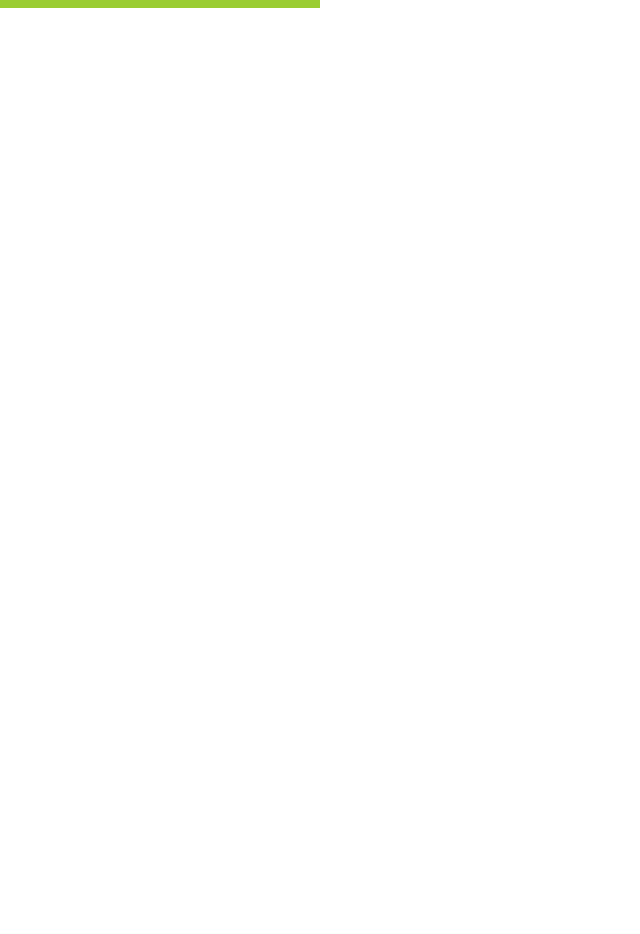
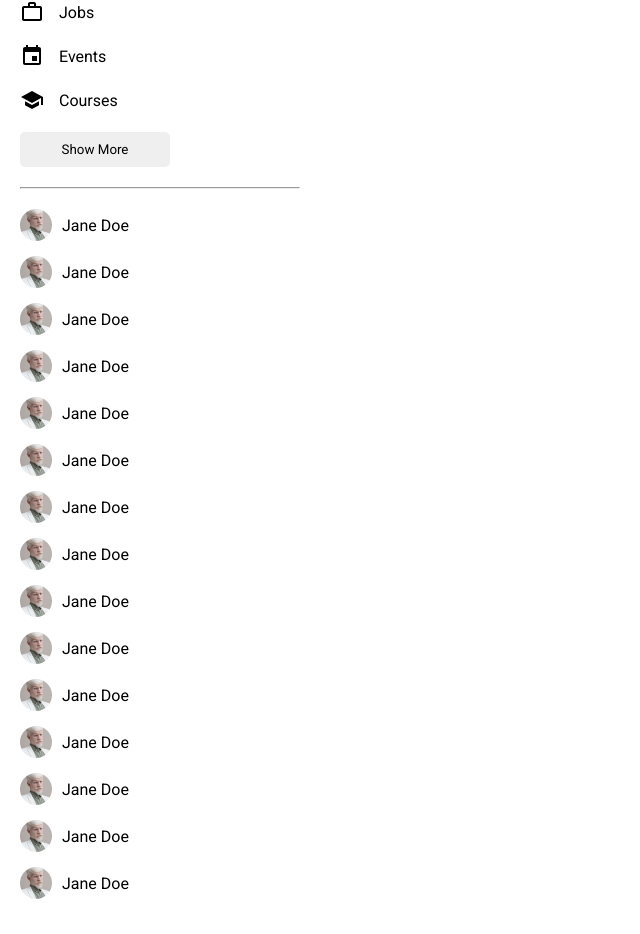
Before and after one commit to dzhaniivanov/social-media-app, a React (Create React App) app in the folder client/: page / in a window 1280 px wide. Shown: the part 334-1268 px from the top of the page, without its empty margins (0-640 px from the left). Before the commit the page ends 800 px from the top, so only its background shows below. Built offline with nearby package versions, Linux system fonts and the light colour scheme.

Commit message:
styling sidebar

```diff
--- a/client/src/components/Sidebar/Sidebar.js
+++ b/client/src/components/Sidebar/Sidebar.js
@@ -1,46 +1,111 @@
 import "./sidebar.css";
-import {RssFeed,Chat,PlayCircleFilledOutlined,Group,Bookmark,HelpOutline,WorkOutline,Event,School} from "@material-ui/icons";
+import { RssFeed, Chat, PlayCircleFilledOutlined, Group, Bookmark, HelpOutline, WorkOutline, Event, School } from "@material-ui/icons";
 const Sidebar = () => {
     return (
         <div className="sidebar">
             <div className="sidebarWrapper">
                 <ul className="sidebarList">
                     <li className="sidebarListItem">
-                        <RssFeed className="sidebarIcon"/>
+                        <RssFeed className="sidebarIcon" />
                         <span className="sidebarListItemText">Feed</span>
                     </li>
                     <li className="sidebarListItem">
-                        <Chat className="sidebarIcon"/>
+                        <Chat className="sidebarIcon" />
                         <span className="sidebarListItemText">Chat</span>
                     </li>
                     <li className="sidebarListItem">
-                        <PlayCircleFilledOutlined className="sidebarIcon"/>
+                        <PlayCircleFilledOutlined className="sidebarIcon" />
                         <span className="sidebarListItemText">Videos</span>
                     </li>
                     <li className="sidebarListItem">
-                        <Group className="sidebarIcon"/>
+                        <Group className="sidebarIcon" />
                         <span className="sidebarListItemText">Groups</span>
                     </li>
                     <li className="sidebarListItem">
-                        <Bookmark className="sidebarIcon"/>
+                        <Bookmark className="sidebarIcon" />
                         <span className="sidebarListItemText">Bookmarks</span>
                     </li>
                     <li className="sidebarListItem">
-                        <HelpOutline className="sidebarIcon"/>
+                        <HelpOutline className="sidebarIcon" />
                         <span className="sidebarListItemText">Questions</span>
                     </li>
                     <li className="sidebarListItem">
-                        <WorkOutline className="sidebarIcon"/>
+                        <WorkOutline className="sidebarIcon" />
                         <span className="sidebarListItemText">Jobs</span>
                     </li>
                     <li className="sidebarListItem">
-                        <Event className="sidebarIcon"/>
+                        <Event className="sidebarIcon" />
                         <span className="sidebarListItemText">Events</span>
                     </li>
                     <li className="sidebarListItem">
-                        <School className="sidebarIcon"/>
+                        <School className="sidebarIcon" />
                         <span className="sidebarListItemText">Courses</span>
                     </li>
+                </ul>
+                <button className="sidebarButton">Show More</button>
+                <hr className="sidebarHr" />
+                <ul className="sidebarFriendList">
+                    <li className="sidebarFriend">
+                        <img className="sidebarFriendImg" src="assets/person/2.jpeg" alt="" />
+                        <span className="sidebarFriendName">Jane Doe</span>
+                    </li>
+                    <li className="sidebarFriend">
+                        <img className="sidebarFriendImg" src="assets/person/2.jpeg" alt="" />
+                        <span className="sidebarFriendName">Jane Doe</span>
+                    </li>
+                    <li className="sidebarFriend">
+                        <img className="sidebarFriendImg" src="assets/person/2.jpeg" alt="" />
+                        <span className="sidebarFriendName">Jane Doe</span>
+                    </li>
+                    <li className="sidebarFriend">
+                        <img className="sidebarFriendImg" src="assets/person/2.jpeg" alt="" />
+                        <span className="sidebarFriendName">Jane Doe</span>
+                    </li>
+                    <li className="sidebarFriend">
+                        <img className="sidebarFriendImg" src="assets/person/2.jpeg" alt="" />
+                        <span className="sidebarFriendName">Jane Doe</span>
+                    </li>
+                    <li className="sidebarFriend">
+                        <img className="sidebarFriendImg" src="assets/person/2.jpeg" alt="" />
+                        <span className="sidebarFriendName">Jane Doe</span>
+                    </li>
+                    <li className="sidebarFriend">
+                        <img className="sidebarFriendImg" src="assets/person/2.jpeg" alt="" />
+                        <span className="sidebarFriendName">Jane Doe</span>
+                    </li>
+                    <li className="sidebarFriend">
+                        <img className="sidebarFriendImg" src="assets/person/2.jpeg" alt="" />
+                        <span className="sidebarFriendName">Jane Doe</span>
+                    </li>
+                    <li className="sidebarFriend">
+                        <img className="sidebarFriendImg" src="assets/person/2.jpeg" alt="" />
+                        <span className="sidebarFriendName">Jane Doe</span>
+                    </li>
+                    <li className="sidebarFriend">
+                        <img className="sidebarFriendImg" src="assets/person/2.jpeg" alt="" />
+                        <span className="sidebarFriendName">Jane Doe</span>
+                    </li>
+                    <li className="sidebarFriend">
+                        <img className="sidebarFriendImg" src="assets/person/2.jpeg" alt="" />
+                        <span className="sidebarFriendName">Jane Doe</span>
+                    </li>
+                    <li className="sidebarFriend">
+                        <img className="sidebarFriendImg" src="assets/person/2.jpeg" alt="" />
+                        <span className="sidebarFriendName">Jane Doe</span>
+                    </li>
+                    <li className="sidebarFriend">
+                        <img className="sidebarFriendImg" src="assets/person/2.jpeg" alt="" />
+                        <span className="sidebarFriendName">Jane Doe</span>
+                    </li>
+                    <li className="sidebarFriend">
+                        <img className="sidebarFriendImg" src="assets/person/2.jpeg" alt="" />
+                        <span className="sidebarFriendName">Jane Doe</span>
+                    </li>
+                    <li className="sidebarFriend">
+                        <img className="sidebarFriendImg" src="assets/person/2.jpeg" alt="" />
+                        <span className="sidebarFriendName">Jane Doe</span>
+                    </li>
+
                 </ul>
             </div>
         </div>
--- a/client/src/components/Sidebar/sidebar.css
+++ b/client/src/components/Sidebar/sidebar.css
@@ -1,8 +1,57 @@
 .sidebar {
-    flex:3;
-    height: calc(100vh-50px);
+  flex: 3;
+  height: calc(100vh-50px);
+  overflow-y: scroll;
 }
-.sidebarWrapper{
-    padding:20px;
-    background-color: yellowgreen;
+::-webkit-scrollbar {
+  width: 5px;
 }
+::-webkit-scrollbar-track {
+  background-color: #f1f1f1;
+}
+::-webkit-scrollbar-thumb {
+  background-color: rgb(179, 179, 179);
+}
+.sidebarWrapper {
+  padding: 20px;
+}
+.sidebarList {
+  padding: 0;
+  margin: 0;
+  list-style: none;
+}
+.sidebarListItem {
+  display: flex;
+  align-items: center;
+  margin-bottom: 20px;
+}
+.sidebarIcon {
+  margin-right: 15px;
+}
+.sidebarButton {
+  width: 150px;
+  border: none;
+  padding: 10px;
+  border-radius: 5px;
+  font-weight: 500;
+}
+.sidebarHr {
+  margin: 20px 0;
+}
+.sidebarFriendList {
+  padding: 0;
+  margin: 0;
+  list-style: none;
+}
+.sidebarFriend {
+  display: flex;
+  align-items: center;
+  margin-bottom: 15px;
+}
+.sidebarFriendImg {
+  width: 32px;
+  height: 32px;
+  border-radius: 50%;
+  object-fit: cover;
+  margin-right: 10px;
+}
--- a/package.json
+++ /dev/null
@@ -1,6 +0,0 @@
-{
-  "dependencies": {
-    "@material-ui/core": "^4.12.3",
-    "@material-ui/icons": "^4.11.2"
-  }
-}
```
Also changed, not shown: 1 other file (tests, documents, lock files or other folders).
